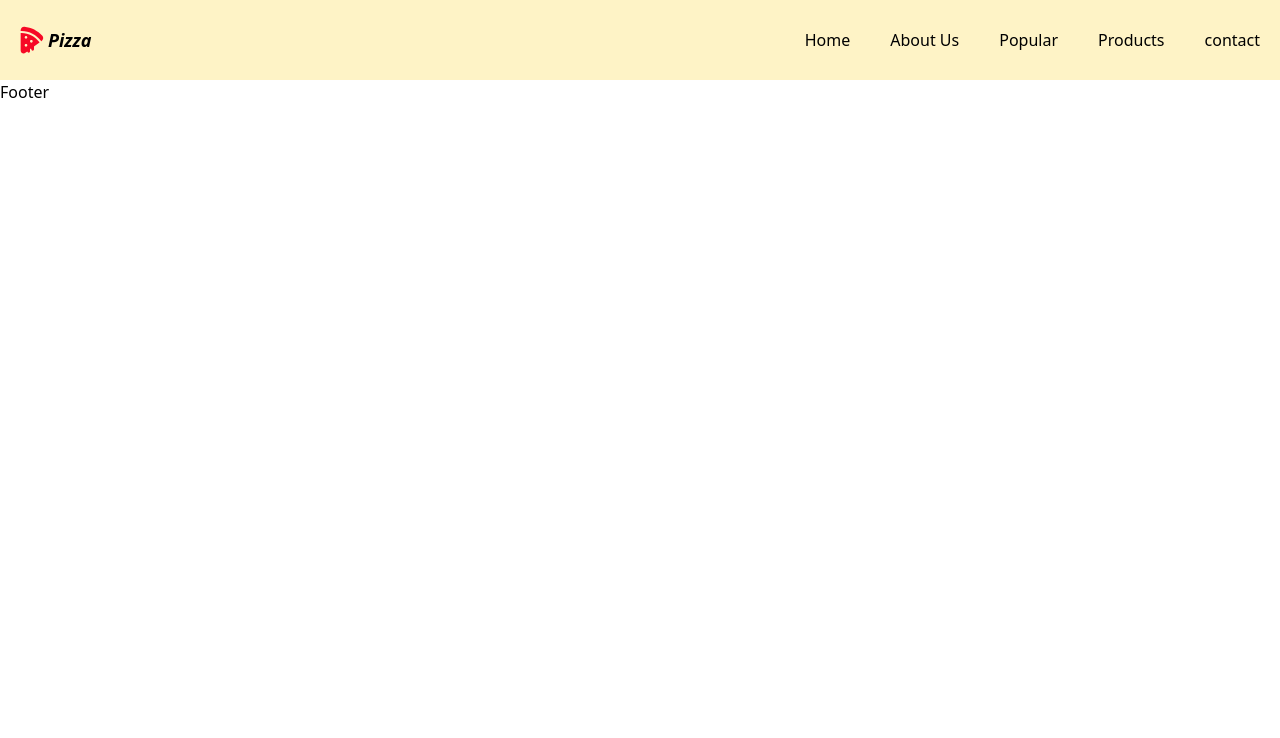
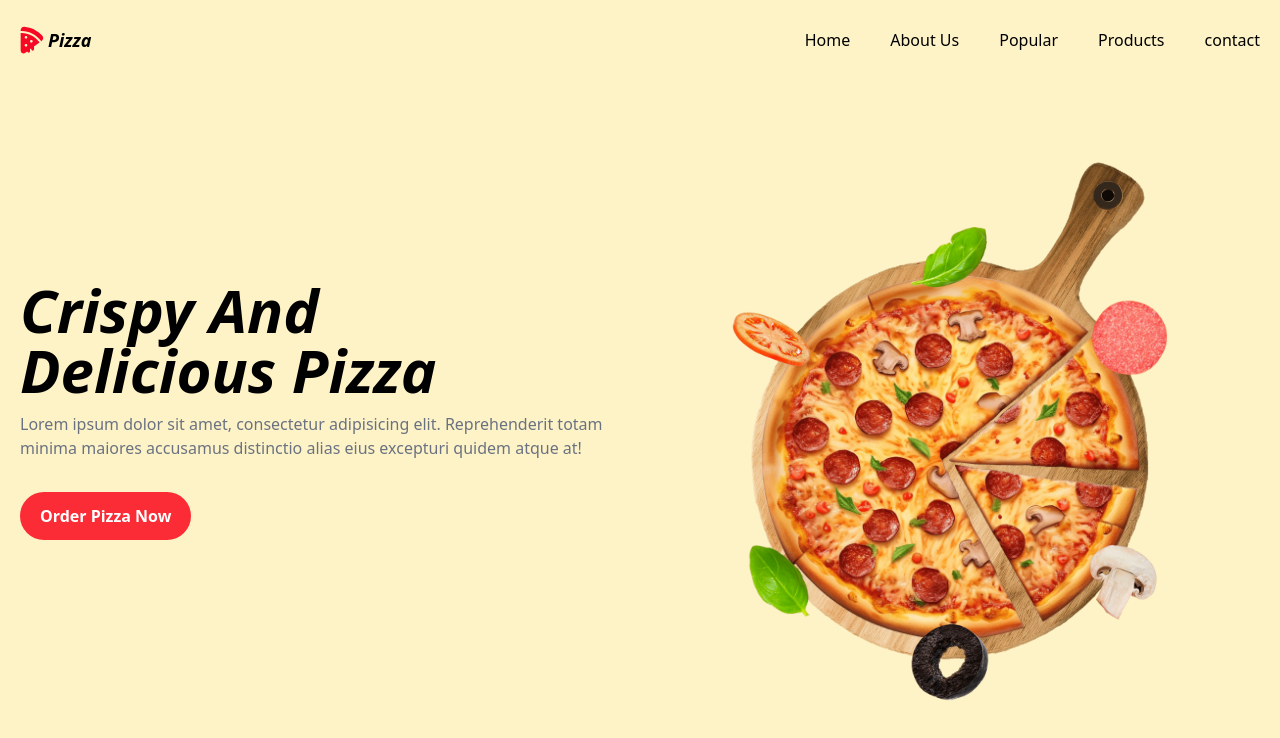
Before and after one commit to NDTC-Mangansakan/react-pizza-website, a React (Vite) app: page / in a window 1280 px wide. Shown: the top 738 px of the page. Built offline with nearby package versions, Linux system fonts and the light colour scheme.

Commit message:
initial home page code

```diff
--- a/src/App.jsx
+++ b/src/App.jsx
@@ -1,13 +1,14 @@
 import React from 'react'
 import Navbar from './components/Navbar'
 import Footer from './components/Footer'
+import Home from './pages/Home'
 
 const App = () => {
   return (
     <>
       <Navbar/>
-
-      <Footer/>
+      <Home/>
+      {/* <Footer/> */}
     </>
   )
 }
--- a/src/components/Navbar.jsx
+++ b/src/components/Navbar.jsx
@@ -17,7 +17,7 @@ const Navbar = () => {
     setOpenNav(prev => !prev)
   }
   return (
-    <nav className='sticky top-0 right-0 left-0 h-[10vh] flex items-center bg-bg-primary'>
+    <nav className='sticky top-0 right-0 left-0 h-[10vh] flex items-center bg-bg-primary z-99'>
       <div className="custom-container">
         <div className="flex justify-between items-center">
           {/* Logo */}
--- a/src/index.css
+++ b/src/index.css
@@ -4,6 +4,10 @@
   --color-primary:#fb2c36;
   --color-bg-primary:#fef3c6;
   --color-bg-secondary:oklch(98.7% 0.022 95.277);
+}
+
+body{
+    overflow-x: hidden
 }
 
 .custom-container {
@@ -22,3 +26,11 @@
         max-width: 80rem /* 1280px */;
     }
 }
+
+@utility sub-text{
+    @apply text-gray-500 mt-3;
+}
+
+@utility btn{
+    @apply px-5 py-3 rounded-3xl bg-primary text-white font-semibold;
+}
--- /dev/null
+++ b/src/pages/Home.jsx
@@ -0,0 +1,45 @@
+import homeBoardImg from '../assets/img/home-board.png'
+import homePizza from '../assets/img/home-pizza.png'
+
+import homeTomato from '../assets/img/home-tomato.png'
+import homeLeaf1 from '../assets/img/home-leaf-1.png'
+import homeLeaf2 from '../assets/img/home-leaf-2.png'
+import homeMushroom from '../assets/img/home-mushroom.png'
+import homeOlive from '../assets/img/home-olive.png'
+import homePepperoni from '../assets/img/home-pepperoni.png'
+
+const Home = () => {
+    return (
+        <section id='home' className='pt-10 pb-15 sm:pt-0 min-h-[90vh] bg-bg-primary flex items-center'>
+            <div className="custom-container flex flex-col gap-5 items-center justify-center lg:flex-row lg:gap-0">
+                <div className="text-center lg:text-start lg:w-1/2">
+                    <p className="text-4xl sm:text-5xl lg:text-6xl font-extrabold italic">
+                        Crispy And <br />Delicious Pizza
+                    </p>
+                    <p className="sub-text">
+                        Lorem ipsum dolor sit amet, consectetur adipisicing elit. Reprehenderit totam minima maiores accusamus distinctio alias eius excepturi quidem atque at!
+                    </p>
+                    <div className="mt-8 flex justify-center lg:justify-start">
+                        <a href="#" className='btn'>Order Pizza Now</a>
+                    </div>
+                </div>
+
+                <div className="relative lg:w-1/2">
+                    <img src={homeBoardImg} alt="Home board" className='mx-auto w-55 sm:w-70 lg:w-100' />
+
+                    <img src={homePizza} alt="Home Pizza" className='w-53 absolute top-16 left-1 sm:w-69 sm:top-20 lg:w-98 lg:top-28 lg:left-13 xl:left-29' />
+
+                    <img src={homeTomato} alt="Home tomato" className='absolute w-12 top-15 sm:w-15 sm:top-20 lg:w-20 lg:top-35 lg:left-8 xl:left-23' />
+                    <img src={homeLeaf1} alt="Home leaf 1" className='absolute w-12 top-8 left-1/2 -translate-x-1/2 sm:w-15 sm:top-10 lg:w-20 lg:top-15' />
+                    <img src={homePepperoni} alt="Home pepperoni" className='absolute w-12 top-15 right-0 sm:w-15 sm:top-20 lg:w-20 lg:top-35 lg:right-8 xl:right-23' />
+
+                    <img src={homeLeaf2} alt="Home leaf 2" className='absolute w-12 bottom-5 sm:w-15 lg:w-20 lg:bottom-10 lg:left-10 xl:left-25' />
+                    <img src={homeOlive} alt="Home olive" className='absolute w-12 -bottom-3 left-1/2 -translate-x-1/2 sm:w-15 sm:-bottom-5 lg:w-20 lg:-bottom-10' />
+                    <img src={homeMushroom} alt="Home mushroom" className='absolute w-12 bottom-5 right-0 sm:w-15 lg:w-20 lg:bottom-10 lg:right-10 xl:right-25' />
+                </div>
+            </div>
+        </section>
+    )
+}
+
+export default Home
```
